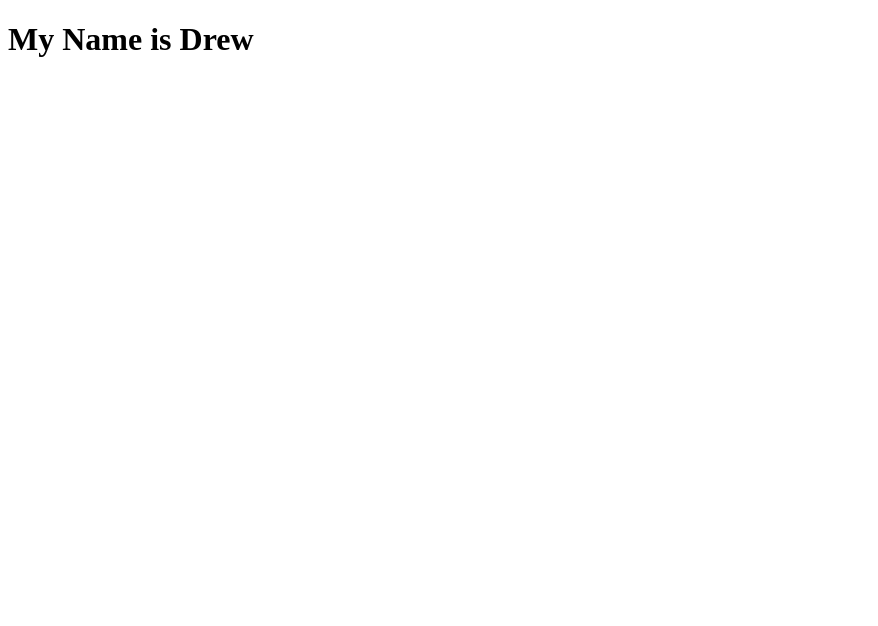
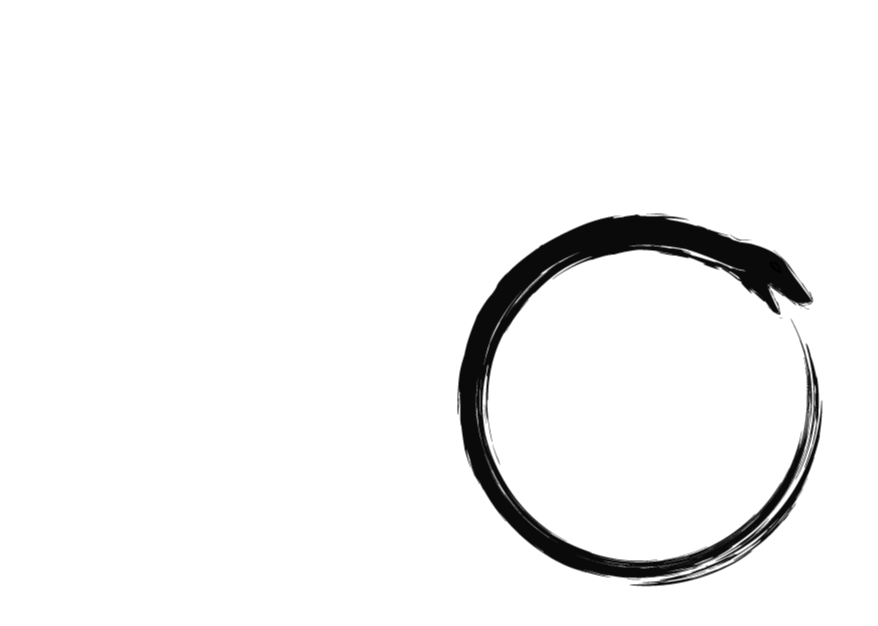
Before and after one commit to UtopianOwl/portfolio, a plain HTML site: page index.html in a window 1280 px wide. Shown: the whole page, without its empty margins (0-878 px from the left). Drawn offline with Linux system fonts and the light colour scheme.

Commit message:
replace filler text with filler image

```diff
--- a/index.html
+++ b/index.html
@@ -5,6 +5,6 @@
     <title>Portfolio Page</title>
 </head>
 <body>
-    <h1>My Name is Drew</h1>
+    <img src="Ouroboros.png" alt="Ouroboros" style="position:fixed;top:50%;left:50%;transform:translate(-50%,-50%)">
 </body>
 </html>
```
Also changed, not shown: Ouroboros.png (added).
